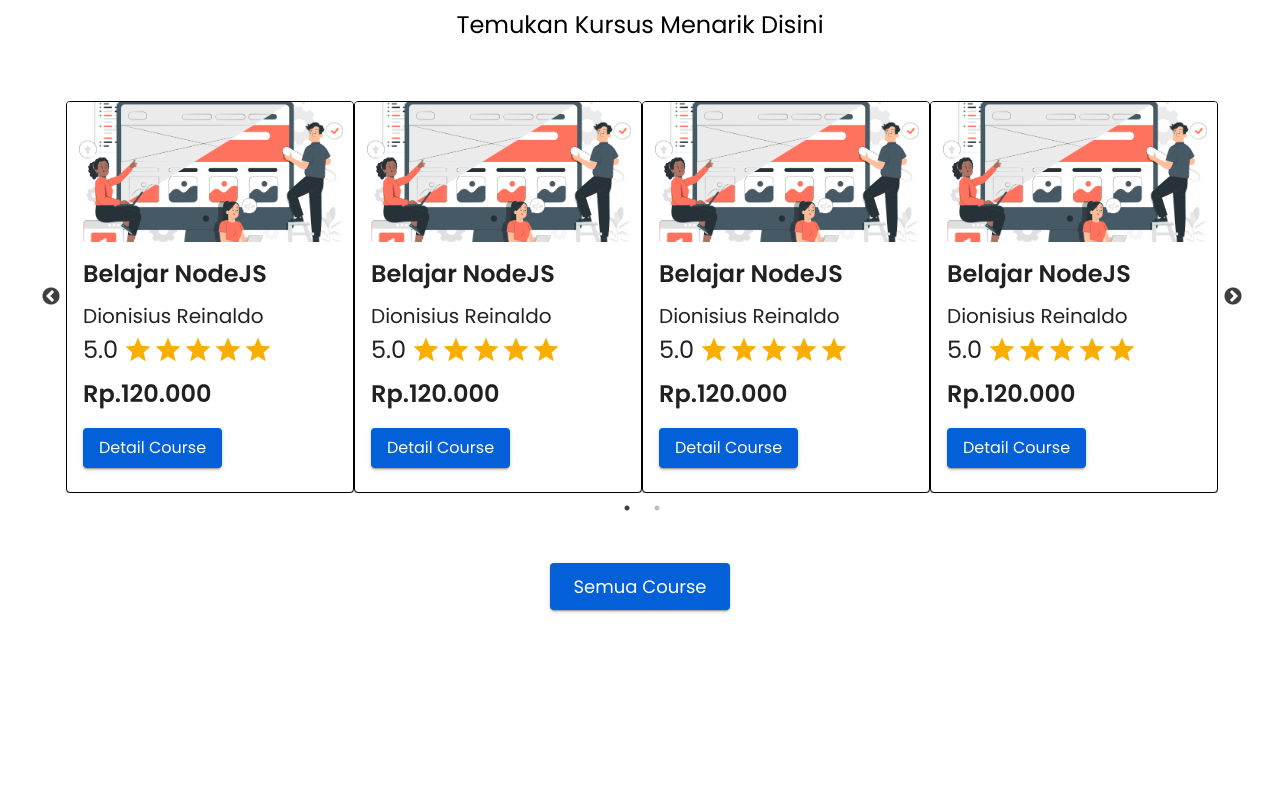
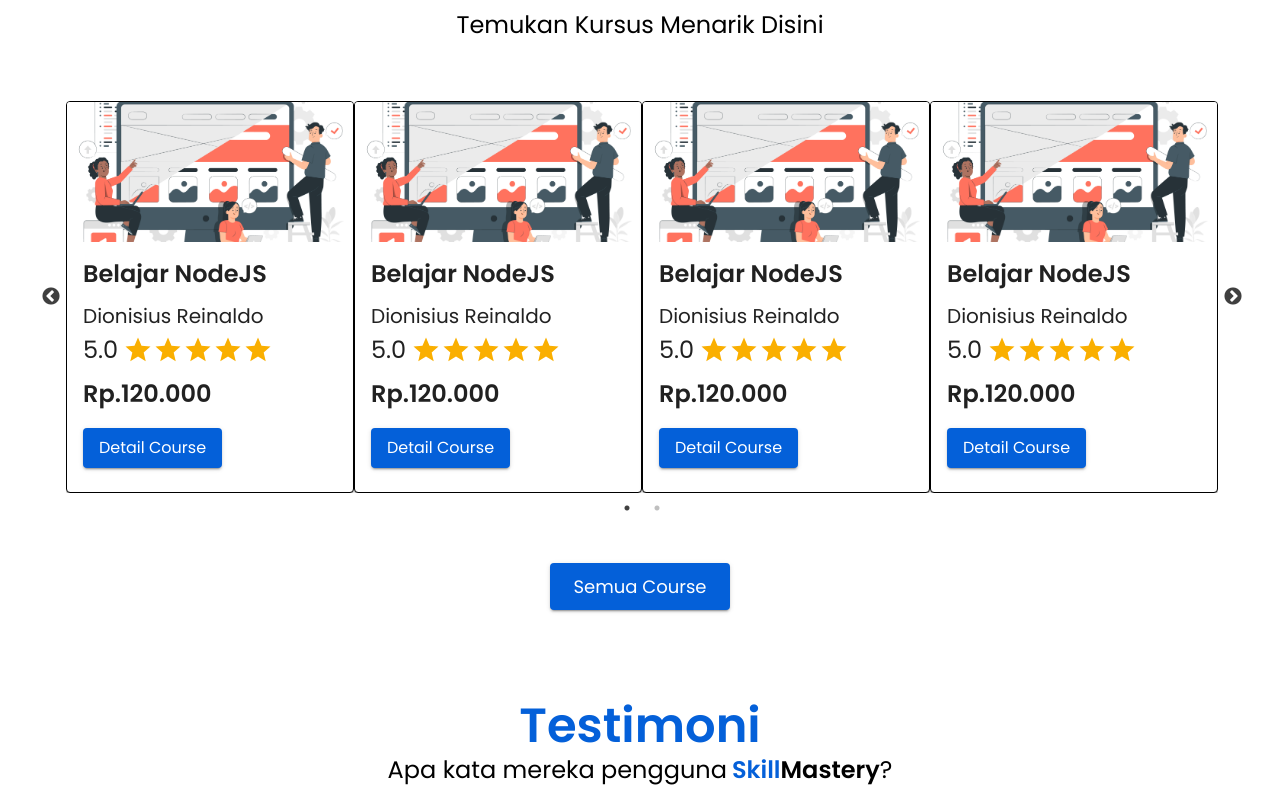
Before and after one commit to tugas-akhir-fs26/FE-SkillMastery, a React (Vite) app: page / in a window 1280 px wide. Shown: the part 877-1663 px from the top of the page. Before the commit the page ends 1575 px from the top, so only its background shows below. Built offline with nearby package versions, Linux system fonts and the light colour scheme.

Commit message:
menambah section testimoni

```diff
--- a/src/components/homepage/carousel.jsx
+++ b/src/components/homepage/carousel.jsx
@@ -44,7 +44,7 @@ export default function CarouselCourse() {
   return (
     <div className={`${Style.card_wrapper}`}>
       <Slider {...settings}>
-        <CourseCard/>
+        <CourseCard />
         <CourseCard />
         <CourseCard />
         <CourseCard />
--- /dev/null
+++ b/src/components/homepage/testimoni.jsx
@@ -0,0 +1,27 @@
+import Box from "@mui/material/Box";
+import Typography from "@mui/material/Typography";
+import React from "react";
+
+export default function Testimoni() {
+  return (
+    <>
+      <Box sx={{ textAlign: "center" }}>
+        <div className="Header">
+          <Typography variant="h3" sx={{ fontWeight: 600, color: "#0460D9" }}>
+            Testimoni
+          </Typography>
+          <Typography
+            variant="h5"
+            sx={{ fontWeight: 400, display: "flex", justifyContent: "center" }}
+          >
+            Apa kata mereka pengguna
+            <Typography variant="h5" sx={{marginLeft: "5px", fontWeight: 600, color:"#0460D9"}}>
+              Skill
+            </Typography>
+            <Typography variant="h5" sx={{fontWeight: 600}}>Mastery</Typography> ?
+          </Typography>
+        </div>
+      </Box>
+    </>
+  );
+}
--- a/src/pages/home.jsx
+++ b/src/pages/home.jsx
@@ -1,6 +1,7 @@
 import React from "react"
 import Jumbotron from "../components/homepage/jumbotron"
 import CourseSection from "../components/homepage/course"
+import Testimoni from "../components/homepage/testimoni"
 
 
 function Home(){
@@ -8,6 +9,7 @@ function Home(){
         <>
             <Jumbotron />
             <CourseSection />
+            <Testimoni />
         </>
     )
 }
```
